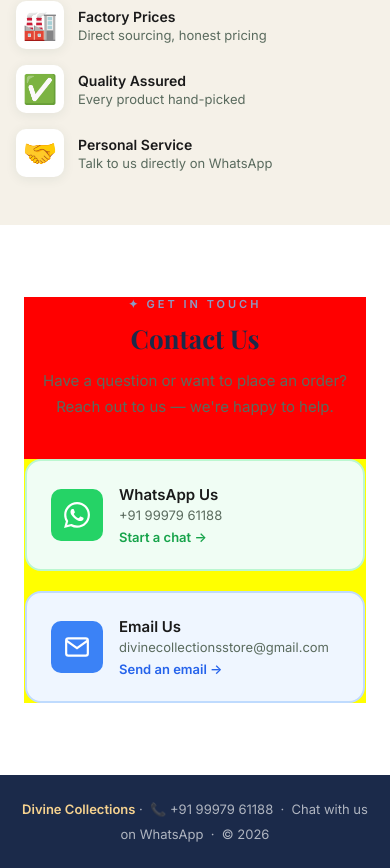
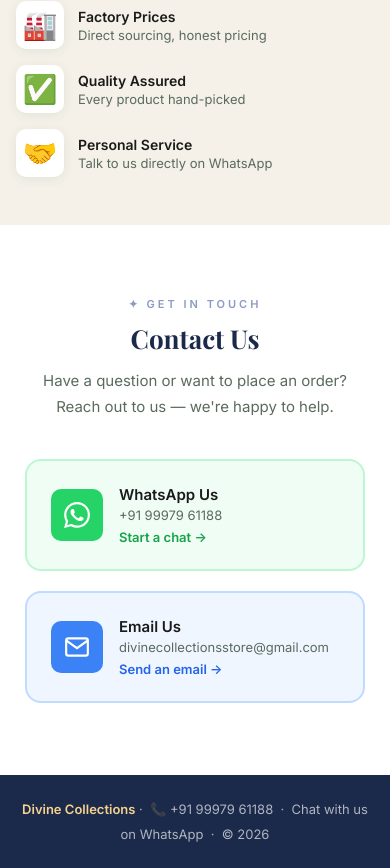
Before and after one commit to kritiprajapati/divine-collections, a React (Create React App) app: page / in a window 390 px wide. Shown: the part 5962-6830 px from the top of the page. Built offline with nearby package versions, Linux system fonts and the light colour scheme; no server answers; the database is empty.

Commit message:
responsive contact us blocks

```diff
--- a/src/components/ContactUs.module.css
+++ b/src/components/ContactUs.module.css
@@ -9,7 +9,6 @@
   max-width: 700px;
   margin: 0 auto;
   text-align: center;
-  background: red;
 }
 
 .eyebrow {
@@ -40,7 +39,6 @@
   display: grid;
   grid-template-columns: 1fr 1fr;
   gap: 20px;
-  background: yellow;
 }
 
 .card {
```
